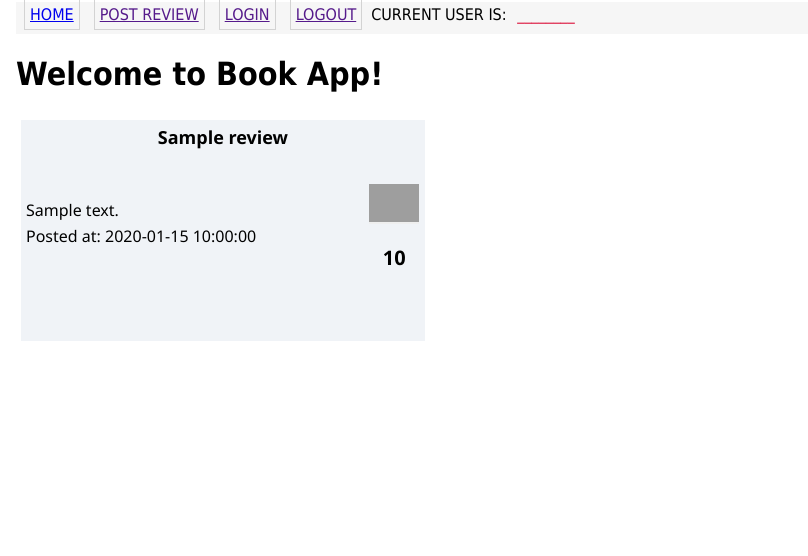
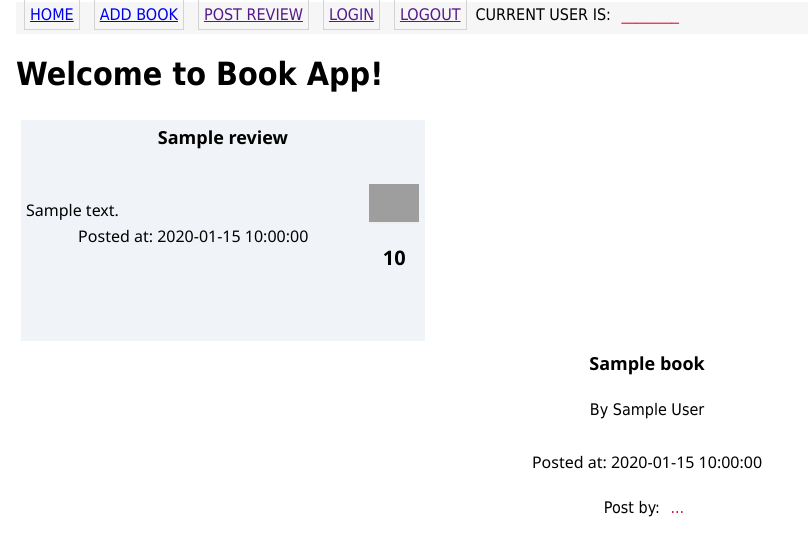
Before and after one commit to WSU-CptS-322-Fall-2023/termproject-bookworms, a Python web app: template app/View/templates/index.html in a window 1280 px wide. Shown: the top 556 px of the page, without its empty margins (0-808 px from the left). Run offline with Jinja, Linux system fonts and the light colour scheme; the template is opened without the code that fills it: most values are stand-ins (such as "Sample title", 1, 10 or a date in 2020); grey boxes are pictures that could not be loaded.

Commit message:
started adding book form (still needs some work done), created _book.html and add_book.html.

```diff
--- a/app/View/static/css/main.css
+++ b/app/View/static/css/main.css
@@ -44,7 +44,7 @@ a:hover {
 }
 
 .posttimestamp {
-    text-align: left;
+    text-align: center;
     font-family: 'Segoe UI', Tahoma, Geneva, Verdana, sans-serif;
 	font-size: 16px;
     font-weight: lighter;
--- /dev/null
+++ b/app/View/templates/_book.html
@@ -0,0 +1,34 @@
+<table class = "posttable" style = "width:100%" valign="top">
+    <tr>
+        <td colspan="3"><div class="posttitle"> {{book.title}} </div>
+        </td>
+    </tr>
+
+    <tr>
+        <td colspan="3" style = "text-align:center" valign="bottom">
+            <div> <br>
+                By {{ book.author }} </div>
+        </td>
+    </tr>
+
+
+    <td width="80%" >
+    <tr>
+        <td colspan="3" style = "text-align:center" valign="bottom">
+           <div class="posttimestamp">
+            <br>
+            Posted at: {{ book.timestamp }}
+           </div>
+        </td>
+    </tr>
+
+    <tr>
+        <td colspan="3" style = "text-align:center" valign="bottom">
+            <br>
+              Post by:
+            <span class="useritem"> ... </span>
+          </td>
+        </tr>
+    </tr>
+    </td>
+</table>
--- a/app/View/templates/base.html
+++ b/app/View/templates/base.html
@@ -14,6 +14,7 @@
         <table>
             <tr>
                 <td><a href="{{ url_for('routes.index') }}" class = "button">Home</a></td>
+                <td><a href="{{url_for('routes.addbook')}}" class = "button"> Add Book </a></td>
                 <td><a href="" class = "button"> Post Review </a></td>
                 <td><a href="" class = "button"> Login </a></td>
                 <td><a href="" class = "button"> Logout </a></td>
--- a/app/View/templates/index.html
+++ b/app/View/templates/index.html
@@ -13,6 +13,10 @@
         </div>
     {% endfor %}
 
+    {% for book in books %}
+        {% include '_book.html' %}
+    {% endfor %}
+
     </div>
 
 
```
Also changed, not shown: app/Controller/forms.py (+8 -0 lines), app/Controller/routes.py (+21 -3 lines), app/Model/models.py (+10 -0 lines), app/View/templates/add_book.html (added, +35 -0 lines), book.db.
